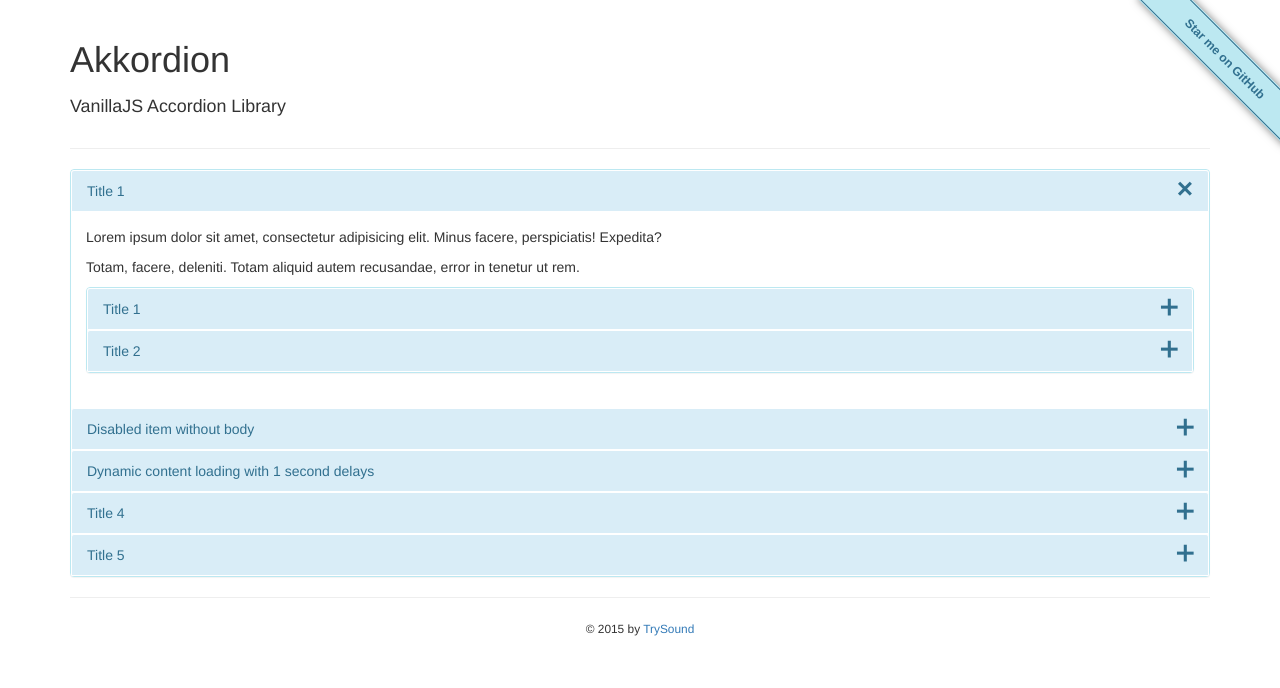
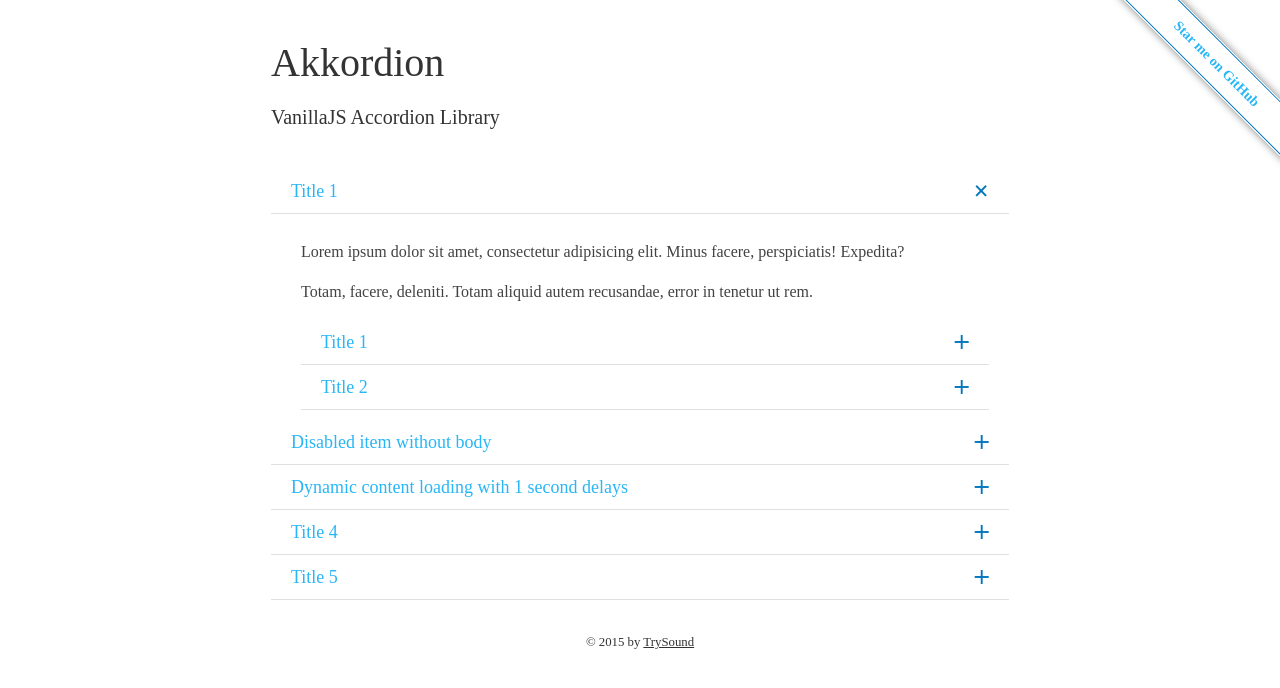
Before and after one commit to TrySound/akkordion, a website: page index.html in a window 1280 px wide. Drawn offline with nearby package versions, Linux system fonts and the light colour scheme.

Commit message:
Changed demo styles. Removed bootstrap dependency

```diff
--- a/index.html
+++ b/index.html
@@ -7,78 +7,11 @@
 	<meta name="viewport" content="width=device-width, initial-scale=1.0">
 
 	<title>Akkordion by TrySound</title>
-	<link rel="stylesheet" href="http://maxcdn.bootstrapcdn.com/bootstrap/3.3.2/css/bootstrap.min.css">
+	<link rel="stylesheet" href="https://cdnjs.cloudflare.com/ajax/libs/normalize/3.0.2/normalize.min.css">
+	<!-- <link rel="stylesheet" href="https://cdnjs.cloudflare.com/ajax/libs/materialize/0.95.2/css/materialize.min.css"> -->
 	<link rel="stylesheet" href="dist/akkordion.css">
+	<link rel="stylesheet" href="style.css">
 	<!-- <link rel="shortcut icon" type="image/ico" href="img/favicon.ico"> -->
-	<style>
-
-body {
-	overflow-y: scroll;
-}
-
-.wrapper {
-	position: relative;
-	overflow: hidden;
-	padding-bottom: 20px;
-}
-
-.panel-heading.panel-heading {
-	border: 1px solid #fff;
-	-webkit-user-select: none;
-}
-
-.ribbon {
-	background-color: #bce8f1;
-	overflow: hidden;
-	white-space: nowrap;
-	position: absolute;
-	right: -50px;
-	top: 40px;
-	-webkit-transform: rotate(45deg);
-	-ms-transform: rotate(45deg);
-	transform: rotate(45deg);
-	box-shadow: 0 0 8px rgba(0, 0, 0, .5);
-}
-
-@-webkit-keyframes pulse {
-	50% {box-shadow: 0 0 10px rgba(0, 0, 0, .2);}
-}
-
-@keyframes pulse {
-	50% {box-shadow: 0 0 10px rgba(0, 0, 0, .2);}
-}
-
-.ribbon:hover {
-	-webkit-animation: pulse .5s infinite;
-	animation: pulse .5s infinite;
-}
-
-.ribbon a {
-	border: 1px solid #31708f;
-	color: #31708f;
-	display: block;
-	font: bold .875em 'Helvetica Neue', Helvetica, Arial, sans-serif;
-	margin: 1px 0;
-	padding: 10px 50px;
-	text-align: center;
-	text-decoration: none;
-}
-
-.icon {
-	float: right;
-	font-size: 2em;
-	font-weight: bold;
-	line-height: 16px;
-	transform: rotate(135deg);
-	transition: transform 300ms;
-}
-
-.akkordion-title[data-akkordion-active] .icon {
-	transform: none;
-}
-
-
-	</style>
 </head>
 <body>
 
@@ -89,28 +22,28 @@ body {
 	</div>
 
 	<main class="container">
-		<header class="page-header">
+		<header class="header">
 			<h1>Akkordion</h1>
-			<p class="lead"><small>VanillaJS Accordion Library</small></p>
+			<p>VanillaJS Accordion Library</p>
 		</header>
 
-		<section class="akkordion akkordion-fade panel panel-info" data-akkordion-single="true">
-			<div class="akkordion-title panel-heading">Title 1 <span class="icon">&times;</span></div>
+		<section class="akkordion akkordion-fade collection with-header" data-akkordion-single="true">
+			<div class="akkordion-title collection-header">Title 1 <span class="icon">&times;</span></div>
 			<article class="akkordion-content akkordion-active">
-				<div class="panel-body">
+				<div class="collection-item">
 					<p>Lorem ipsum dolor sit amet, consectetur adipisicing elit. Minus facere, perspiciatis! Expedita?</p>
 					<p>Totam, facere, deleniti. Totam aliquid autem recusandae, error in tenetur ut rem.</p>
-					<section class="akkordion akkordion-shiftY panel panel-info" data-akkordion-single="false" data-akkordion-hover="300">
-						<div class="akkordion-title panel-heading">Title 1 <span class="icon">&times;</span></div>
+					<section class="akkordion akkordion-shiftY" data-akkordion-single="false" data-akkordion-hover="300">
+						<div class="akkordion-title collection-header">Title 1 <span class="icon">&times;</span></div>
 						<article class="akkordion-content">
-							<div class="panel-body">
+							<div class="collection-item">
 								<p>Lorem ipsum dolor sit amet, consectetur adipisicing elit. Mollitia fugit officiis, suscipit perspiciatis, totam incidunt eos quaerat ad maxime quia numquam blanditiis quisquam aperiam officia minima consequatur, distinctio praesentium dolor, aspernatur sapiente possimus cupiditate. Recusandae earum error optio quidem possimus nisi sint sed, nulla, nostrum voluptas voluptatibus, esse, modi magni alias asperiores reiciendis! Cum, ab perferendis quis, ipsa pariatur repudiandae quas odio, autem error repellat doloremque beatae sapiente optio earum dolore nisi sed vero! Corporis, dicta quasi sed adipisci hic architecto mollitia magnam molestias itaque deserunt asperiores obcaecati? Facere nostrum dignissimos numquam possimus, illo beatae enim nam cumque consectetur. Harum.</p>
 							</div>
 						</article>
 
-						<div class="akkordion-title panel-heading">Title 2 <span class="icon">&times;</span></div>
+						<div class="akkordion-title collection-header">Title 2 <span class="icon">&times;</span></div>
 						<article class="akkordion-content">
-							<div class="panel-body">
+							<div class="collection-item">
 								<p>Lorem ipsum dolor sit amet, consectetur adipisicing elit. Facere totam saepe voluptates nobis, maiores quia fugit reiciendis in exercitationem, enim pariatur fuga nisi accusantium! Non suscipit quaerat at iste earum libero odit, ex eos quisquam laudantium provident enim modi ad repellendus corrupti ullam tempore fugit vitae tempora sapiente natus dicta!</p>
 							</div>
 						</article>
@@ -118,34 +51,31 @@ body {
 				</div>
 			</article>
 
-			<div class="akkordion-title panel-heading">Disabled item without body <span class="icon">&times;</span></div>
-			<div class="akkordion-title panel-heading">Dynamic content loading with 1 second delays <span class="icon">&times;</span></div>
+			<div class="akkordion-title collection-header">Disabled item without body <span class="icon">&times;</span></div>
+			<div class="akkordion-title collection-header">Dynamic content loading with 1 second delays <span class="icon">&times;</span></div>
 			<article class="akkordion-content" data-empty-content></article>
 
-			<div class="akkordion-title panel-heading">Title 4 <span class="icon">&times;</span></div>
+			<div class="akkordion-title collection-header">Title 4 <span class="icon">&times;</span></div>
 			<article class="akkordion-content">
-				<div class="panel-body">
+				<div class="collection-item">
 					<p>Lorem ipsum dolor sit amet, consectetur adipisicing elit. Explicabo sint earum repellat!</p>
 					<p>Dolorem sint ad aliquam enim exercitationem! Quibusdam veniam at consectetur distinctio ex.</p>
 				</div>
 			</article>
 
-			<div class="akkordion-title panel-heading">Title 5 <span class="icon">&times;</span></div>
+			<div class="akkordion-title collection-header">Title 5 <span class="icon">&times;</span></div>
 			<article class="akkordion-content">
-				<div class="panel-body">
+				<div class="collection-item">
 					<p>Lorem ipsum dolor sit amet, consectetur adipisicing elit. Deserunt quae perferendis, amet.</p>
 					<p>Fuga consequatur esse dolores ea quam nulla soluta velit, quisquam, consequuntur labore?</p>
 				</div>
 			</article>
 		</section>
 
-		<hr>
-
-		<footer class="text-center">
+		<footer class="footer">
 			<small>&copy; 2015 by <a href="https://github.com/trysound">TrySound</a></small>
 		</footer>
 	</main>
-
 </div>
 
 <script src="dist/akkordion.js"></script>
@@ -161,7 +91,7 @@ akkordion.on('beforeopen', function (title, content) {
 			var i = 15, html = [];
 			content.removeAttribute('data-empty-content');
 
-			html.push('<div class="panel-body">');
+			html.push('<div class="collection-item">');
 			while(i--) {
 				html.push('<p>Content ' + i + ', Content ' + i + ', Content ' + i + '</p>');
 			}
--- /dev/null
+++ b/style.css
@@ -0,0 +1,121 @@
+body {
+	overflow-y: scroll;
+	color: #333;
+}
+
+a {
+	color: inherit;
+}
+
+.wrapper {
+	position: relative;
+	overflow: hidden;
+	padding-bottom: 20px;
+}
+
+.ribbon {
+	overflow: hidden;
+	white-space: nowrap;
+	position: absolute;
+	top: 50px;
+	right: 50px;
+	-webkit-transform-origin: top center;
+	-ms-transform-origin: top center;
+	transform-origin: top center;
+	-webkit-transform: translate(50%, 0%) rotate(45deg);
+	-ms-transform: translate(50%, 0%) rotate(45deg);
+	transform: translate(50%, 0%) rotate(45deg);
+	box-shadow: 0 0 8px rgba(0, 0, 0, .5);
+}
+
+@-webkit-keyframes pulse {
+	50% {box-shadow: 0 0 10px rgba(0, 0, 0, .2);}
+}
+
+@keyframes pulse {
+	50% {box-shadow: 0 0 10px rgba(0, 0, 0, .2);}
+}
+
+.ribbon:hover {
+	-webkit-animation: pulse .5s infinite;
+	animation: pulse .5s infinite;
+}
+
+.ribbon a {
+	border: 1px solid #0277BD;
+	color: #29B6F6;
+	display: block;
+	font-size: .875em;
+	font-weight: bold;
+	margin: 1px 0;
+	padding: 10px 60px;
+	text-align: center;
+	text-decoration: none;
+}
+
+.container {
+	box-sizing: border-box;
+	width: 100%;
+	padding: 0 15px;
+	margin: 0 auto;
+}
+
+@media (min-width: 600px) {
+	.container {
+		width: 80%;
+	}
+}
+
+@media (min-width: 990px) {
+	.container {
+		width: 60%;
+	}
+}
+
+.header {
+	font-size: 1.25em;
+	margin: 2em 0;
+}
+
+.header h1 {
+	font-weight: normal;
+	margin: .5em 0;
+}
+
+.collection {
+	margin: .5em 0 2em;
+}
+
+.collection-header {
+	-webkit-user-select: none;
+	border-bottom: 1px solid #e0e0e0;
+	padding: 10px 20px;
+	font-size: 1.125em;
+	line-height: 1.5rem;
+	color: #29B6F6;
+}
+
+.collection-header .icon {
+	color: #0277BD;
+	float: right;
+	font-size: 1.5em;
+	font-weight: bold;
+	line-height: 1.5rem;
+	transform: rotate(135deg);
+	transition: transform 300ms;
+}
+
+.collection-header[data-akkordion-active] .icon {
+	transform: none;
+}
+
+.collection-item {
+	line-height: 1.5em;
+	padding: 10px 20px;
+	padding-left: 30px;
+	color: #424242;
+}
+
+.footer {
+	text-align: center;
+}
```
